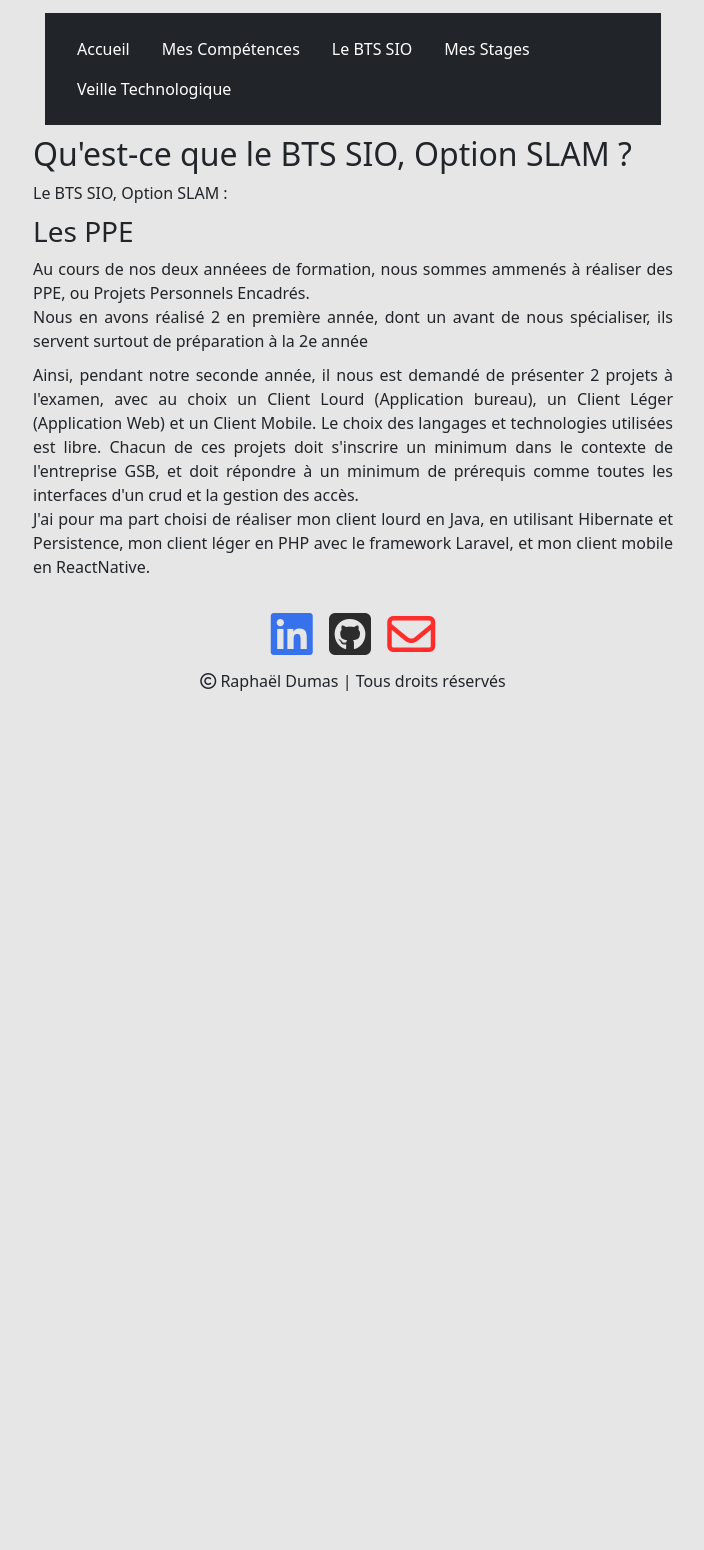
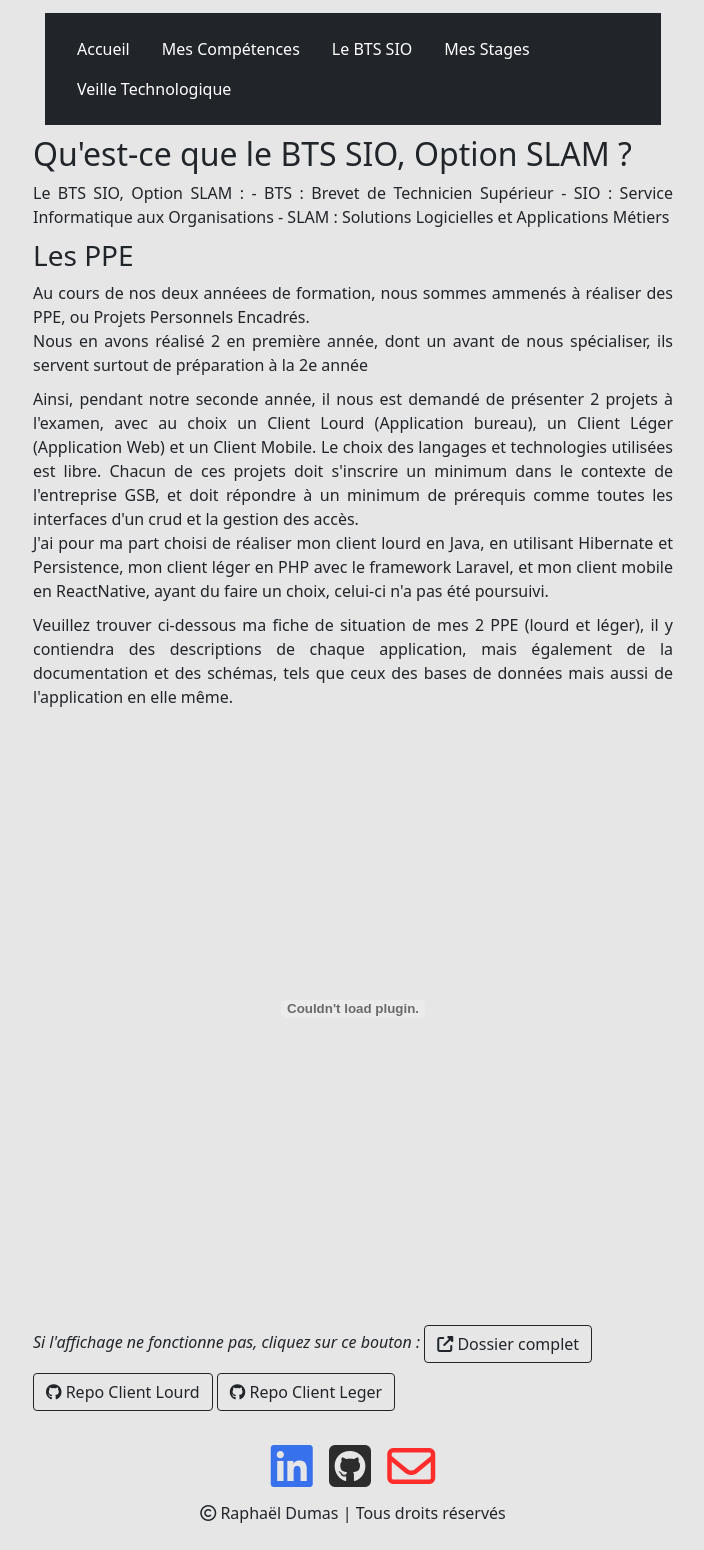
Before and after one commit to Galifire/galifire.github.io, a PHP site: page /bts.html in a window 1280 px wide. Shown: the whole page, without its empty margins (287-991 px from the left). Before the commit the page ends 691 px from the top, so only its background shows below. Run offline with PHP 8.4, Linux system fonts and the light colour scheme; some libraries are stand-ins or nearby versions.

Commit message:
added PAPPE to the page BTS

```diff
--- a/bts.html
+++ b/bts.html
@@ -30,6 +30,9 @@
     <div class="btspres">
         <h2>Qu'est-ce que le BTS SIO, Option SLAM ?</h2>
         Le BTS SIO, Option SLAM :
+        - BTS : Brevet de Technicien Supérieur
+        - SIO : Service Informatique aux Organisations
+        - SLAM : Solutions Logicielles et Applications Métiers
     </div>
 
     <div class="ppe">
@@ -39,14 +42,36 @@
     </div>
 
     <div class="second-year">
-        Ainsi, pendant notre seconde année, il nous est demandé de présenter 2 projets à l'examen, avec au choix un Client Lourd (Application bureau), un Client Léger (Application Web) et un Client Mobile. Le choix des langages et technologies utilisées est libre.
-        Chacun de ces projets doit s'inscrire un minimum dans le contexte de l'entreprise GSB, et doit répondre à un minimum de prérequis comme toutes les interfaces d'un crud et la gestion des accès.<br> J'ai pour ma part choisi de réaliser mon
-        client lourd en Java, en utilisant Hibernate et Persistence, mon client léger en PHP avec le framework Laravel, et mon client mobile en ReactNative.
+        Ainsi, pendant notre seconde année, il nous est demandé de présenter 2 projets à l'examen, avec au choix un Client Lourd (Application bureau),
+        un Client Léger (Application Web) et un Client Mobile. Le choix des langages et technologies utilisées est libre.
+        Chacun de ces projets doit s'inscrire un minimum dans le contexte de l'entreprise GSB, et doit répondre à un minimum de
+        prérequis comme toutes les interfaces d'un crud et la gestion des accès.<br> J'ai pour ma part choisi de réaliser mon
+        client lourd en Java, en utilisant Hibernate et Persistence, mon client léger en PHP avec le framework Laravel,
+        et mon client mobile en ReactNative, ayant du faire un choix, celui-ci n'a pas été poursuivi.
     </div>
 
     <div class="projects">
+      Veuillez trouver ci-dessous ma fiche de situation de mes 2 PPE (lourd et léger), il y contiendra des descriptions de chaque
+      application, mais également de la documentation et des schémas, tels que ceux des bases de données mais aussi de l'application
+      en elle même.<br>
+      <embed src="assets/pappe_rdumas.pdf" type="application/pdf" width="100%" height="600px" /><br/>
 
-    </div>
+      <div class="i">
+        Si l'affichage ne fonctionne pas, cliquez sur ce bouton :
+        <a href="./assets/cv_raphael_dumas.pdf" target="_blank">
+            <button class="btn btn-outline-dark">
+        <i class="fas fa-external-link-alt"></i> Dossier complet </button></a><br />
+      </div>
+
+      <div class="repositories">
+        <a href="https://github.com/Galifire/PPE_Cli_Lourd" target="_blank">
+          <button class="btn btn-outline-dark">
+            <i class="fab fa-github"></i> Repo Client Lourd </button></a>
+
+        <a href="https://github.com/Galifire/PPE_Cli_Leger" target="_blank">
+          <button class="btn btn-outline-dark">
+            <i class="fab fa-github"></i> Repo Client Leger </button></a>
+      </div>
 </body>
 
 <footer>
--- a/index.css
+++ b/index.css
@@ -40,3 +40,7 @@ footer {
     border: 0px;
     background-color: rgb(230, 230, 230);
 }
+
+.repositories {
+    align-items: center;
+}
```
Also changed, not shown: 1 other file.
